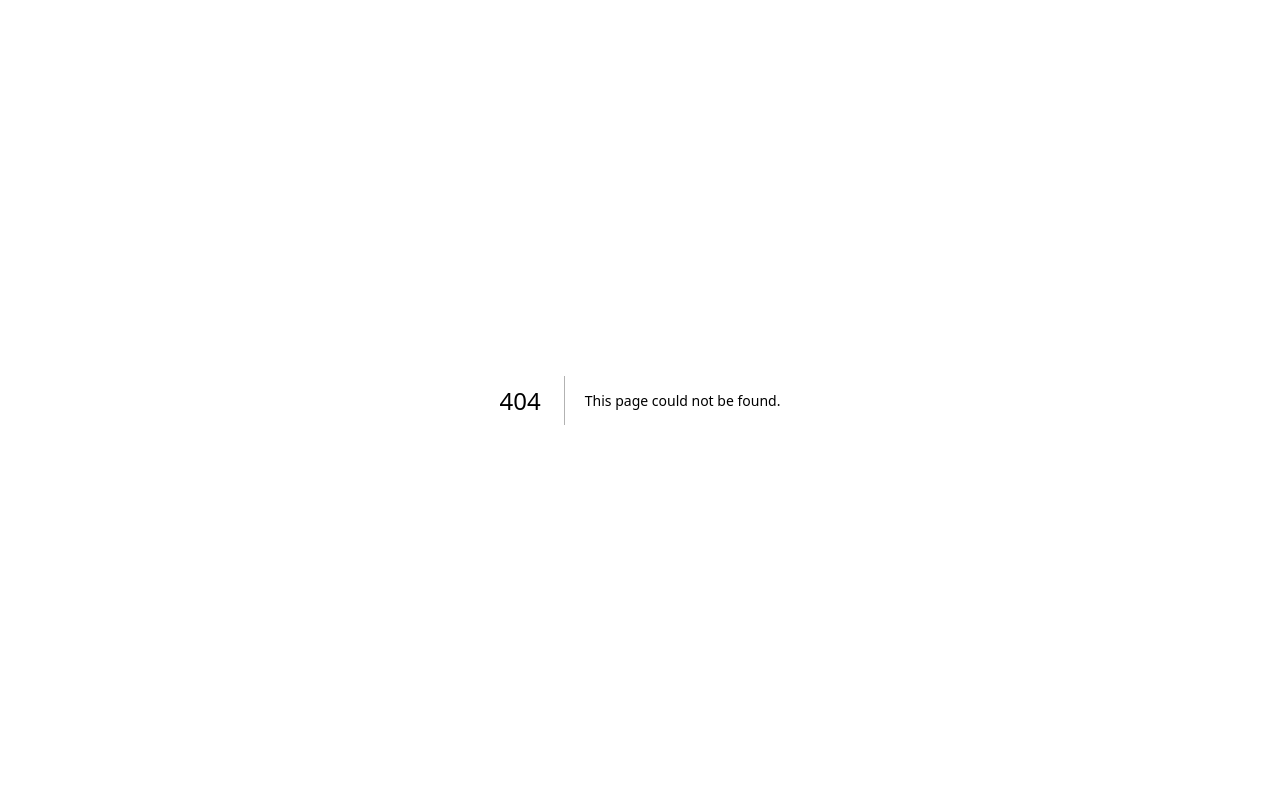
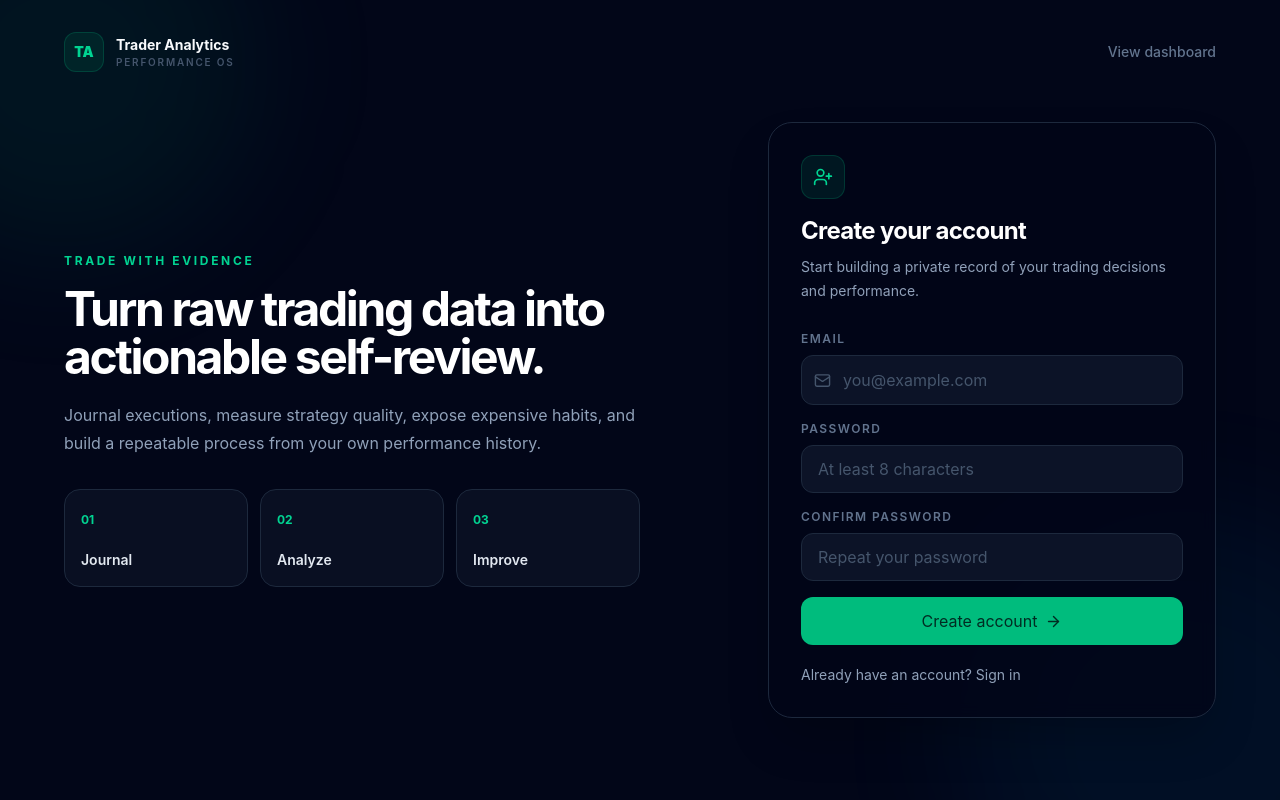
Before and after one commit to eHughs/fizix, a Next.js app: page /signup in a window 1280 px wide. Before the commit this address had no page. Built offline with nearby package versions, Linux system fonts and the light colour scheme; no server answers.

Commit message:
Add signup page

```diff
--- /dev/null
+++ b/app/(auth)/signup/page.tsx
@@ -0,0 +1,5 @@
+import AuthForm from "@/components/auth/AuthForm";
+
+export default function SignupPage() {
+  return <AuthForm mode="signup" />;
+}
```
